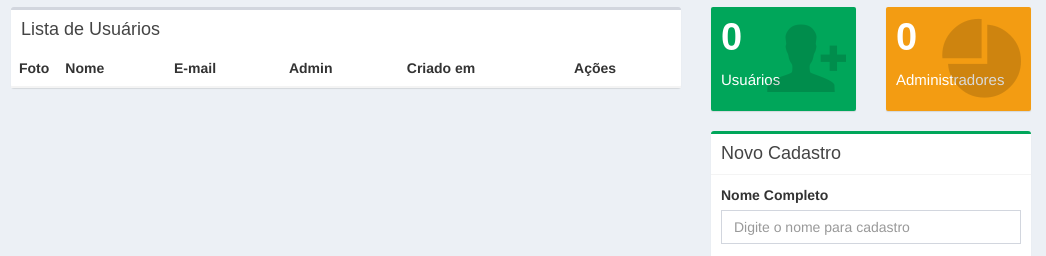
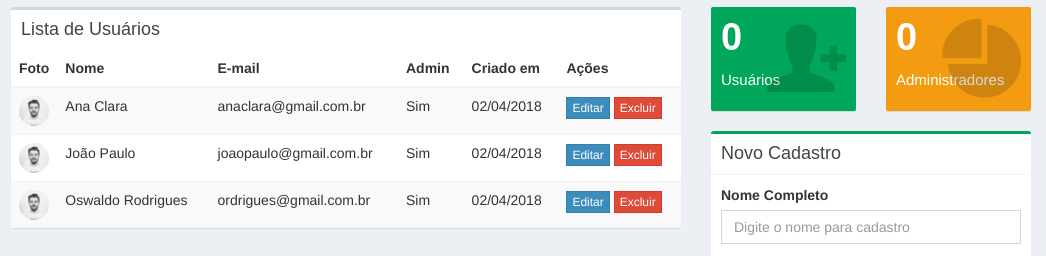
Before and after one commit to gdcodedev/ygs, a website: page dashboard.html in a window 1280 px wide. Shown: the part 99-355 px from the top of the page, 234-1280 px from the left. Drawn offline with nearby package versions, Linux system fonts and the light colour scheme; files whose address does not match are found by name.

Commit message:
Update dashboard.html

```diff
--- a/dashboard.html
+++ b/dashboard.html
@@ -144,7 +144,45 @@
                     </tr>
                   </thead>
                   <tbody id="table-users">
+                    <tr>
+                      <td><img src="dist/img/user1-128x128.jpg" alt="User Image" class="img-circle img-sm"></td>
+                      <td>Ana Clara</td>
+                      <td>anaclara@gmail.com.br</td>
+                      <td>Sim</td>
+                      <td>02/04/2018</td>
+                      <td>
+                        <button type="button" class="btn btn-primary btn-xs btn-flat">Editar</button>
+                        <button type="button" class="btn btn-danger btn-xs btn-flat">Excluir</button>
+                      </td>
+                    </tr>
 
+                    <tr>
+                      <td>
+                        <img src="dist/img/user1-128x128.jpg" alt="User Image" class="img-circle img-sm">
+                      </td>
+                      <td>João Paulo</td>
+                      <td>joaopaulo@gmail.com.br</td>
+                      <td>Sim</td>
+                      <td>02/04/2018</td>
+                      <td>
+                        <button type="button" class="btn btn-primary btn-xs btn-flat">Editar</button>
+                        <button type="button" class="btn btn-danger btn-xs btn-flat">Excluir</button>
+                      </td>
+                    </tr>
+
+                    <tr>
+                      <td>
+                        <img src="dist/img/user1-128x128.jpg" alt="User Image" class="img-circle img-sm">
+                      </td>
+                      <td>Oswaldo Rodrigues</td>
+                      <td>ordrigues@gmail.com.br</td>
+                      <td>Sim</td>
+                      <td>02/04/2018</td>
+                      <td>
+                        <button type="button" class="btn btn-primary btn-xs btn-flat">Editar</button>
+                        <button type="button" class="btn btn-danger btn-xs btn-flat">Excluir</button>
+                      </td>
+                    </tr>
 
 
                   </tbody>
@@ -245,6 +283,7 @@
                     </label>
                   </div>
                 </div>
+
                 <!-- /.box-body -->
                 <div class="box-footer">
                   <button type="submit" class="btn btn-success">Salvar</button>
```
